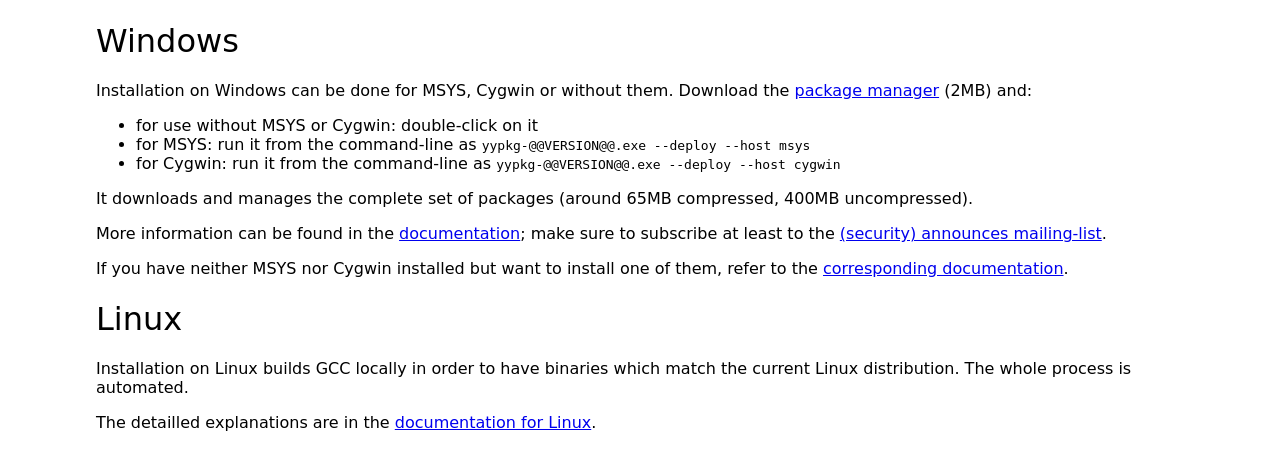
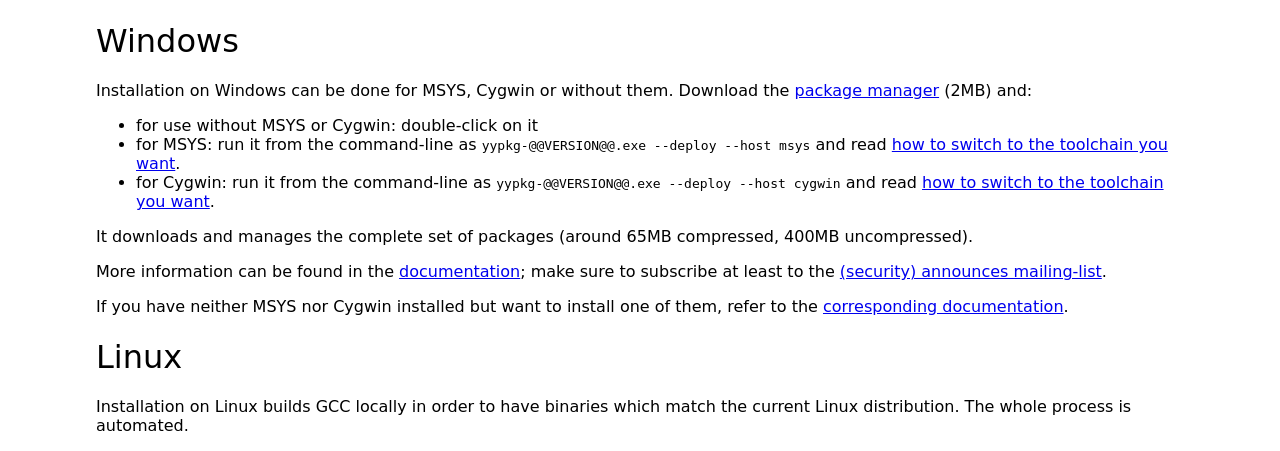
Before and after one commit to win-builds/win-builds, a PHP site: page /download.php in a window 1280 px wide. Shown: the part 197-648 px from the top of the page. Run offline with PHP 8.4, Linux system fonts and the light colour scheme.

Commit message:
web/download: add link to the documentation for usage of win-builds-switch.

```diff
--- a/web/download.php
+++ b/web/download.php
@@ -13,8 +13,8 @@ Installation on Windows can be done for MSYS, Cygwin or without them.
 Download the <a href="@@VERSION@@/yypkg-@@VERSION@@.exe">package manager</a> (2MB) and:
 <ul>
   <li>for use without MSYS or Cygwin: double-click on it</li>
-  <li>for MSYS: run it from the command-line as <pre style="display: inline">yypkg-@@VERSION@@.exe --deploy --host msys</pre></li>
-  <li>for Cygwin: run it from the command-line as <pre style="display: inline">yypkg-@@VERSION@@.exe --deploy --host cygwin</pre></li>
+  <li>for MSYS: run it from the command-line as <pre style="display: inline">yypkg-@@VERSION@@.exe --deploy --host msys</pre> and read <a href="@@VERSION@@/msys-cygwin.html#_win_builds_installation">how to switch to the toolchain you want</a>.</li>
+  <li>for Cygwin: run it from the command-line as <pre style="display: inline">yypkg-@@VERSION@@.exe --deploy --host cygwin</pre> and read <a href="@@VERSION@@/msys-cygwin.html#_win_builds_installation">how to switch to the toolchain you want</a>.</li>
 </ul>
 
 <p>
```
